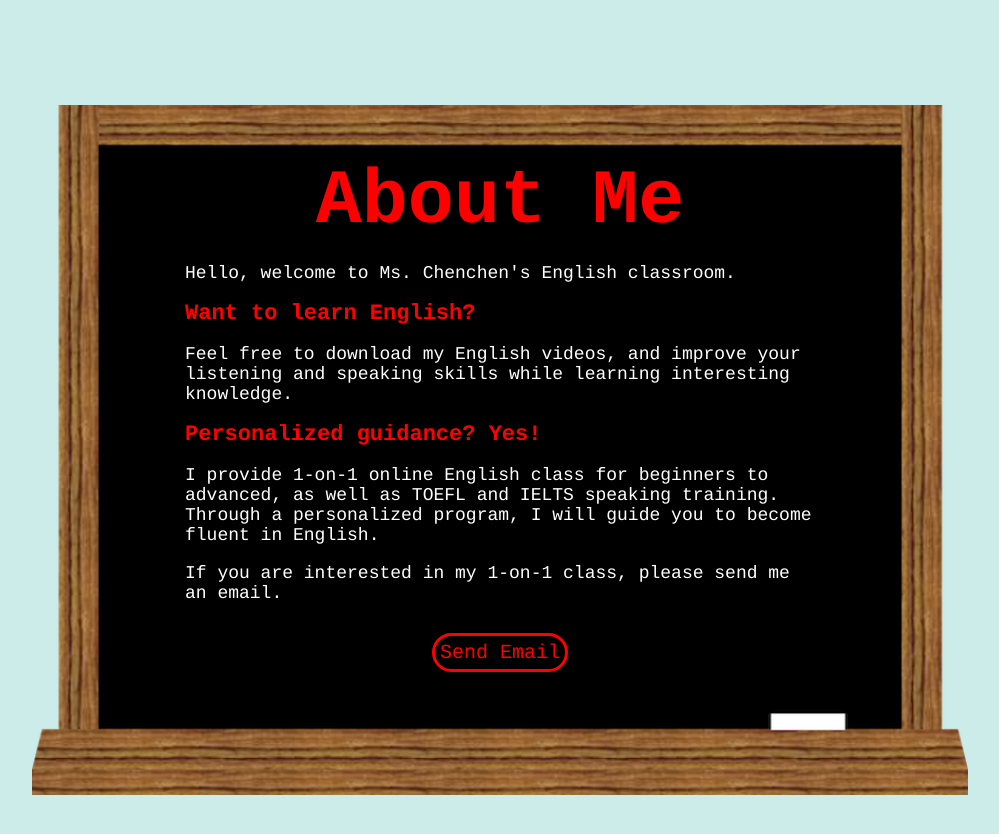
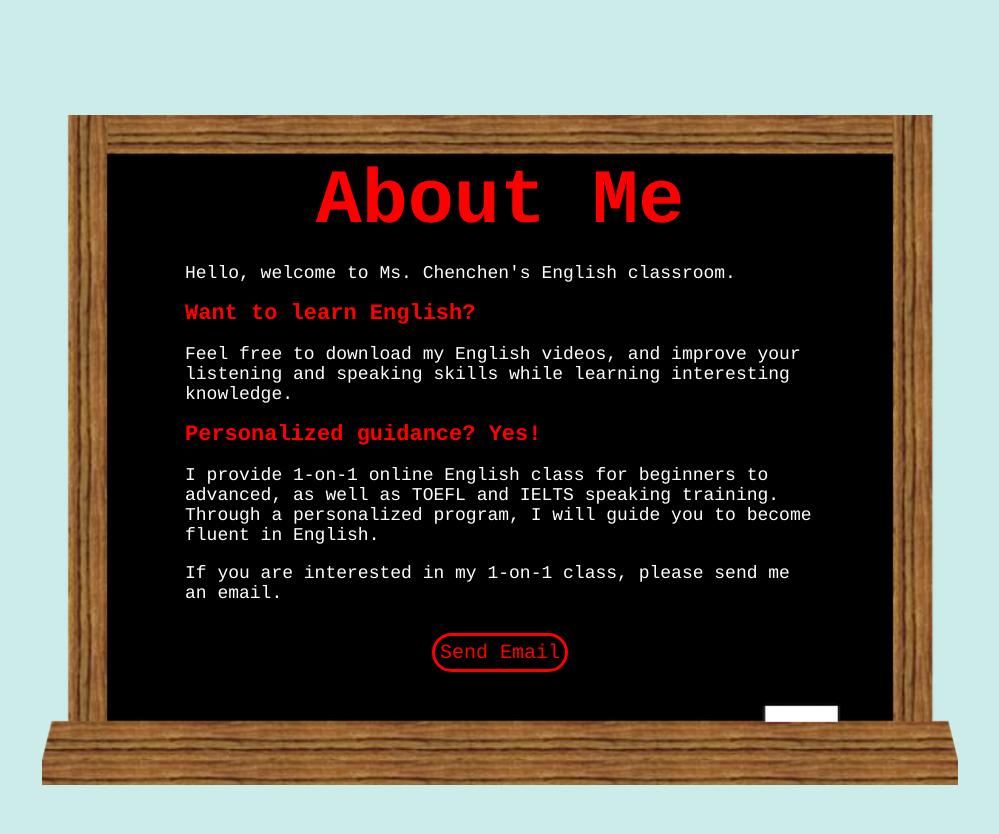
Before and after one commit to mschenchen/mschenchen2, a Jekyll site: the page built from about/index.html, in a window 1280 px wide. Shown: the top 834 px of the page, without its empty margins (140-1139 px from the left). Built offline with Jekyll 4.4.1, drawn with Linux system fonts in a browser that asks for light colours.

Commit message:
Update main.css

```diff
--- a/css/main.css
+++ b/css/main.css
@@ -8,7 +8,7 @@ body {
   transform: translate(-50%, -50%);
   width: 70%;
   height: 650px;
-  padding: 20px;
+  padding: 10px;
   background-image: url('../images/blackboard3.png');
   background-size: 100% 100%;
   text-align: center;
```
